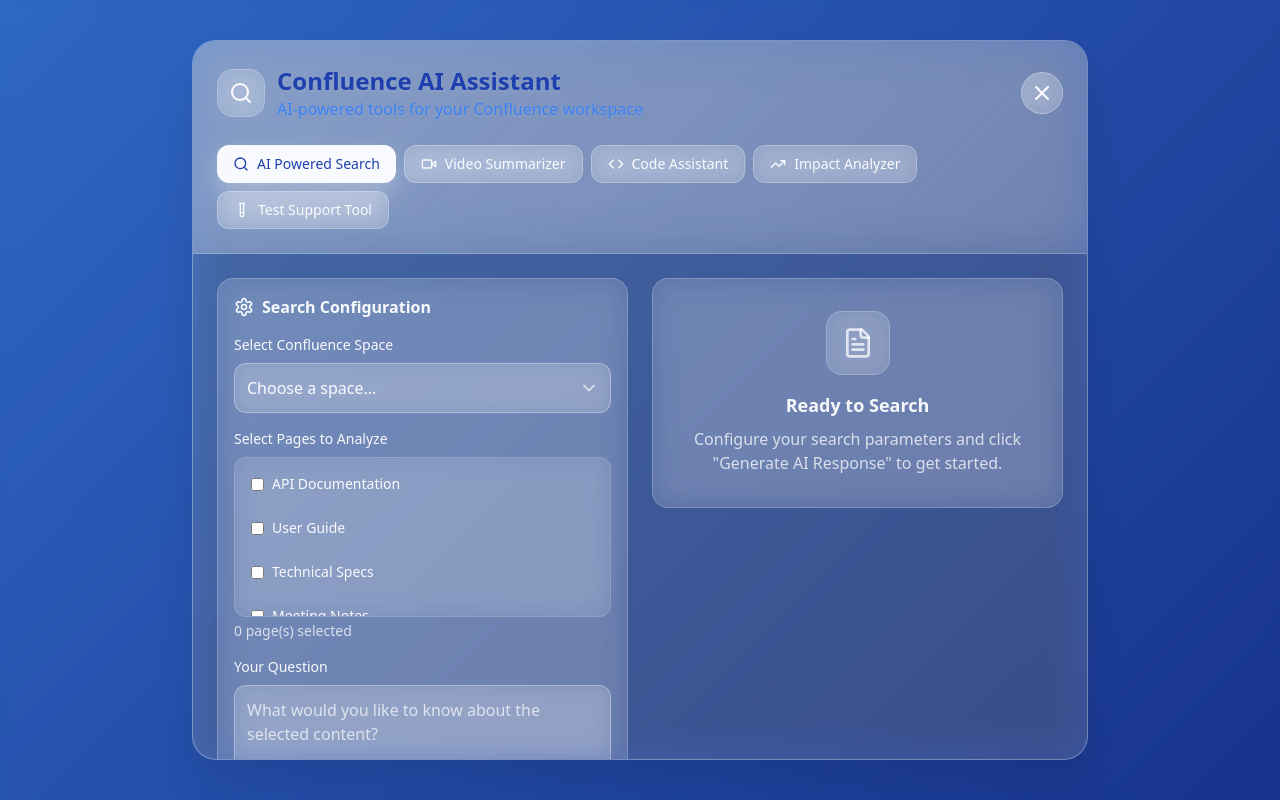
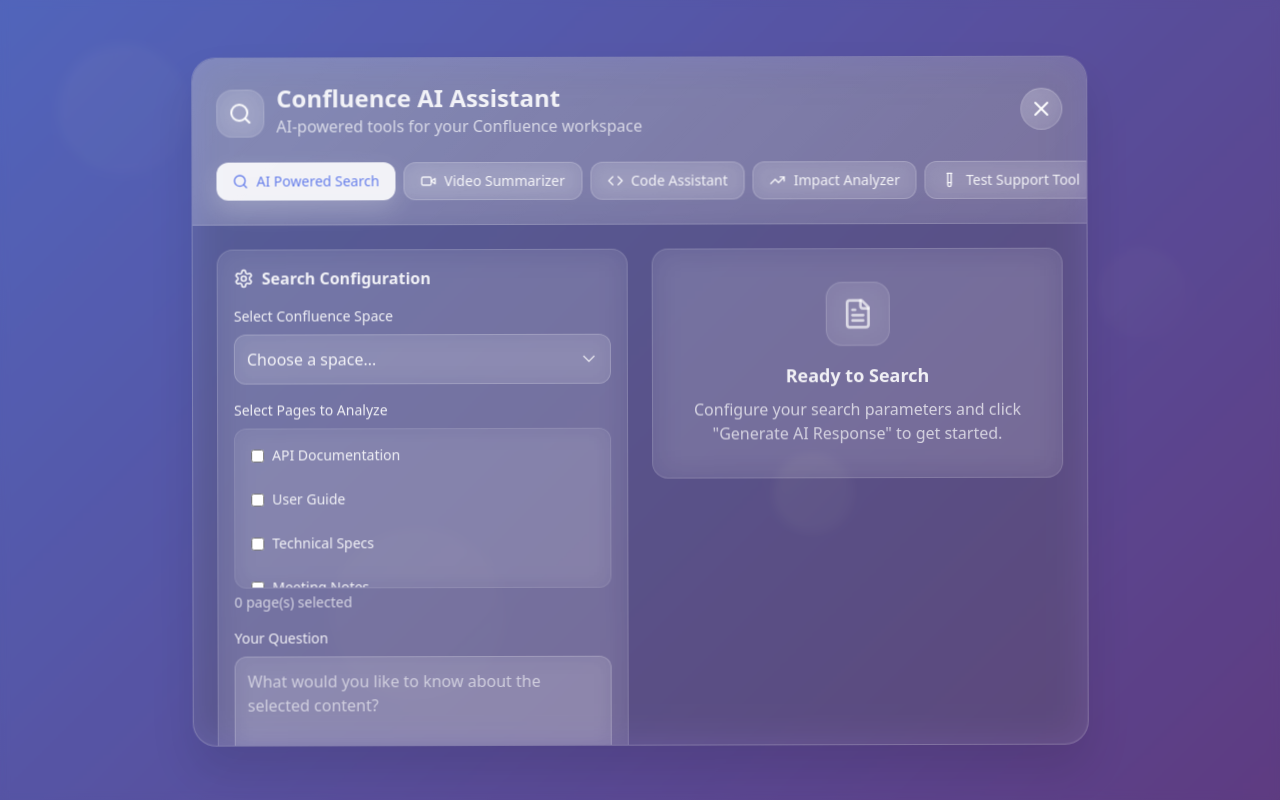
Before and after one commit to GaneshEEE/UI, a React (Vite) app: page / in a window 1280 px wide. Built offline with nearby package versions, Linux system fonts and the light colour scheme.

Commit message:
Updated index.css

```diff
--- a/src/App.tsx
+++ b/src/App.tsx
@@ -29,6 +29,12 @@ function App() {
 
   return (
     <div className="min-h-screen relative overflow-hidden">
+      {/* Floating Orbs Background */}
+      <div className="floating-orb w-32 h-32 top-10 left-10" style={{ animationDelay: '0s' }}></div>
+      <div className="floating-orb w-24 h-24 top-1/3 right-20" style={{ animationDelay: '2s' }}></div>
+      <div className="floating-orb w-40 h-40 bottom-20 left-1/4" style={{ animationDelay: '4s' }}></div>
+      <div className="floating-orb w-20 h-20 bottom-1/3 right-1/3" style={{ animationDelay: '6s' }}></div>
+
       <div className="relative z-10 p-4">
         {renderActiveFeature()}
       </div>
--- a/src/components/AIPoweredSearch.tsx
+++ b/src/components/AIPoweredSearch.tsx
@@ -62,17 +62,17 @@ ${selectedPages.map(page => `- ${page}`).join('\n')}
 
   return (
     <div className="fixed inset-0 bg-black/20 backdrop-blur-sm flex items-center justify-center z-40 p-4">
-      <div className="glass-container rounded-3xl w-full max-w-4xl max-h-[90vh] overflow-hidden">
+      <div className="glass-container rounded-3xl w-full max-w-4xl max-h-[90vh] overflow-hidden liquid-animation">
         {/* Header */}
         <div className="glass-header p-6">
           <div className="flex items-center justify-between">
             <div className="flex items-center space-x-3">
-              <div className="w-12 h-12 rounded-2xl glass-card flex items-center justify-center">
+              <div className="w-12 h-12 rounded-2xl glass-card flex items-center justify-center liquid-animation-delayed">
                 <Search className="w-6 h-6 text-white" />
               </div>
               <div>
-                <h2 className="text-2xl font-bold glass-text-blue">Confluence AI Assistant</h2>
-                <p className="glass-text-blue-muted">AI-powered tools for your Confluence workspace</p>
+                <h2 className="text-2xl font-bold glass-text">Confluence AI Assistant</h2>
+                <p className="glass-text-muted">AI-powered tools for your Confluence workspace</p>
               </div>
             </div>
             <button onClick={onClose} className="glass-button rounded-full p-2 hover:rotate-90 transition-transform duration-300">
@@ -81,7 +81,7 @@ ${selectedPages.map(page => `- ${page}`).join('\n')}
           </div>
 
           {/* Feature Navigation */}
-          <div className="mt-6 flex gap-2 flex-wrap">
+          <div className="mt-6 flex gap-2">
             {features.map((feature) => {
               const Icon = feature.icon;
               const isActive = feature.id === 'search';
@@ -276,7 +276,7 @@ ${selectedPages.map(page => `- ${page}`).join('\n')}
 
               {!response && !isLoading && (
                 <div className="glass-card rounded-2xl p-8 text-center">
-                  <div className="w-16 h-16 glass-card rounded-2xl flex items-center justify-center mx-auto mb-4">
+                  <div className="w-16 h-16 glass-card rounded-2xl flex items-center justify-center mx-auto mb-4 liquid-animation">
                     <FileText className="w-8 h-8 glass-text-muted" />
                   </div>
                   <h3 className="text-lg font-semibold glass-text mb-2">Ready to Search</h3>
--- a/src/index.css
+++ b/src/index.css
@@ -2,74 +2,74 @@
 @tailwind components;
 @tailwind utilities;
 
-/* Blue and White Glass UI Styles */
+/* Liquid Glass UI Styles */
 @layer base {
   body {
-    background: linear-gradient(135deg, #3b82f6 0%, #1e40af 100%);
+    background: linear-gradient(135deg, #667eea 0%, #764ba2 100%);
     min-height: 100vh;
   }
 }
 
 @layer components {
   .glass-container {
-    background: rgba(255, 255, 255, 0.15);
+    background: rgba(255, 255, 255, 0.1);
     backdrop-filter: blur(20px);
     -webkit-backdrop-filter: blur(20px);
-    border: 1px solid rgba(255, 255, 255, 0.3);
+    border: 1px solid rgba(255, 255, 255, 0.2);
     box-shadow: 0 25px 45px rgba(0, 0, 0, 0.1);
   }
 
   .glass-header {
-    background: linear-gradient(135deg, rgba(255, 255, 255, 0.25), rgba(255, 255, 255, 0.15));
+    background: linear-gradient(135deg, rgba(255, 255, 255, 0.2), rgba(255, 255, 255, 0.1));
     backdrop-filter: blur(25px);
     -webkit-backdrop-filter: blur(25px);
-    border-bottom: 1px solid rgba(255, 255, 255, 0.2);
+    border-bottom: 1px solid rgba(255, 255, 255, 0.15);
   }
 
   .glass-card {
-    background: rgba(255, 255, 255, 0.12);
+    background: rgba(255, 255, 255, 0.08);
     backdrop-filter: blur(15px);
     -webkit-backdrop-filter: blur(15px);
-    border: 1px solid rgba(255, 255, 255, 0.2);
+    border: 1px solid rgba(255, 255, 255, 0.15);
     transition: all 0.3s cubic-bezier(0.4, 0, 0.2, 1);
   }
 
   .glass-card:hover {
-    background: rgba(255, 255, 255, 0.18);
+    background: rgba(255, 255, 255, 0.12);
     transform: translateY(-2px);
     box-shadow: 0 20px 40px rgba(0, 0, 0, 0.15);
   }
 
   .glass-input {
-    background: rgba(255, 255, 255, 0.15);
+    background: rgba(255, 255, 255, 0.1);
     backdrop-filter: blur(10px);
     -webkit-backdrop-filter: blur(10px);
-    border: 1px solid rgba(255, 255, 255, 0.3);
-    color: rgba(255, 255, 255, 0.95);
+    border: 1px solid rgba(255, 255, 255, 0.2);
+    color: rgba(255, 255, 255, 0.9);
     transition: all 0.3s ease;
   }
 
   .glass-input:focus {
-    background: rgba(255, 255, 255, 0.2);
-    border-color: rgba(255, 255, 255, 0.5);
-    box-shadow: 0 0 20px rgba(255, 255, 255, 0.2);
+    background: rgba(255, 255, 255, 0.15);
+    border-color: rgba(255, 255, 255, 0.4);
+    box-shadow: 0 0 20px rgba(255, 255, 255, 0.1);
   }
 
   .glass-input::placeholder {
-    color: rgba(255, 255, 255, 0.7);
+    color: rgba(255, 255, 255, 0.6);
   }
 
   .glass-button {
-    background: linear-gradient(135deg, rgba(255, 255, 255, 0.25), rgba(255, 255, 255, 0.15));
+    background: linear-gradient(135deg, rgba(255, 255, 255, 0.2), rgba(255, 255, 255, 0.1));
     backdrop-filter: blur(15px);
     -webkit-backdrop-filter: blur(15px);
-    border: 1px solid rgba(255, 255, 255, 0.3);
+    border: 1px solid rgba(255, 255, 255, 0.2);
     color: white;
     transition: all 0.3s cubic-bezier(0.4, 0, 0.2, 1);
   }
 
   .glass-button:hover {
-    background: linear-gradient(135deg, rgba(255, 255, 255, 0.35), rgba(255, 255, 255, 0.25));
+    background: linear-gradient(135deg, rgba(255, 255, 255, 0.3), rgba(255, 255, 255, 0.2));
     transform: translateY(-1px);
     box-shadow: 0 15px 30px rgba(0, 0, 0, 0.2);
   }
@@ -79,73 +79,92 @@
   }
 
   .glass-button-primary {
-    background: linear-gradient(135deg, rgba(59, 130, 246, 0.9), rgba(30, 64, 175, 0.9));
+    background: linear-gradient(135deg, rgba(102, 126, 234, 0.8), rgba(118, 75, 162, 0.8));
     backdrop-filter: blur(15px);
     -webkit-backdrop-filter: blur(15px);
-    border: 1px solid rgba(255, 255, 255, 0.4);
-    color: white;
+    border: 1px solid rgba(255, 255, 255, 0.3);
   }
 
   .glass-button-primary:hover {
-    background: linear-gradient(135deg, rgba(59, 130, 246, 1), rgba(30, 64, 175, 1));
-    box-shadow: 0 15px 35px rgba(59, 130, 246, 0.4);
+    background: linear-gradient(135deg, rgba(102, 126, 234, 0.9), rgba(118, 75, 162, 0.9));
+    box-shadow: 0 15px 35px rgba(102, 126, 234, 0.4);
   }
 
   .glass-nav-button {
-    background: rgba(255, 255, 255, 0.15);
+    background: rgba(255, 255, 255, 0.1);
     backdrop-filter: blur(10px);
     -webkit-backdrop-filter: blur(10px);
-    border: 1px solid rgba(255, 255, 255, 0.25);
-    color: rgba(255, 255, 255, 0.95);
+    border: 1px solid rgba(255, 255, 255, 0.2);
+    color: rgba(255, 255, 255, 0.9);
     transition: all 0.3s cubic-bezier(0.4, 0, 0.2, 1);
   }
 
   .glass-nav-button:hover {
-    background: rgba(255, 255, 255, 0.25);
+    background: rgba(255, 255, 255, 0.2);
     transform: translateY(-1px);
   }
 
   .glass-nav-button-active {
-    background: rgba(255, 255, 255, 0.95);
-    color: #1e40af;
-    box-shadow: 0 10px 25px rgba(255, 255, 255, 0.3);
+    background: rgba(255, 255, 255, 0.9);
+    color: #667eea;
+    box-shadow: 0 10px 25px rgba(255, 255, 255, 0.2);
+  }
+
+  .liquid-animation {
+    animation: liquidFloat 6s ease-in-out infinite;
+  }
+
+  .liquid-animation-delayed {
+    animation: liquidFloat 6s ease-in-out infinite 2s;
+  }
+
+  @keyframes liquidFloat {
+    0%, 100% { transform: translateY(0px) rotate(0deg); }
+    33% { transform: translateY(-10px) rotate(1deg); }
+    66% { transform: translateY(5px) rotate(-1deg); }
   }
 
   .glass-content {
-    background: rgba(255, 255, 255, 0.08);
+    background: rgba(255, 255, 255, 0.05);
     backdrop-filter: blur(12px);
     -webkit-backdrop-filter: blur(12px);
-    border: 1px solid rgba(255, 255, 255, 0.15);
+    border: 1px solid rgba(255, 255, 255, 0.1);
   }
 
   .glass-text {
-    color: rgba(255, 255, 255, 0.95);
+    color: rgba(255, 255, 255, 0.9);
   }
 
   .glass-text-muted {
-    color: rgba(255, 255, 255, 0.75);
-  }
-
-  .glass-text-blue {
-    color: #1e40af;
-    text-shadow: 0 2px 4px rgba(255, 255, 255, 0.1);
-  }
-
-  .glass-text-blue-muted {
-    color: #3b82f6;
-    text-shadow: 0 1px 2px rgba(255, 255, 255, 0.1);
+    color: rgba(255, 255, 255, 0.7);
   }
 
   .glass-select {
-    background: rgba(255, 255, 255, 0.15);
+    background: rgba(255, 255, 255, 0.1);
     backdrop-filter: blur(10px);
     -webkit-backdrop-filter: blur(10px);
-    border: 1px solid rgba(255, 255, 255, 0.3);
-    color: rgba(255, 255, 255, 0.95);
+    border: 1px solid rgba(255, 255, 255, 0.2);
+    color: rgba(255, 255, 255, 0.9);
   }
 
   .glass-select option {
-    background: rgba(59, 130, 246, 0.95);
+    background: rgba(102, 126, 234, 0.9);
     color: white;
   }
+
+  .floating-orb {
+    position: absolute;
+    border-radius: 50%;
+    background: linear-gradient(135deg, rgba(255, 255, 255, 0.1), rgba(255, 255, 255, 0.05));
+    backdrop-filter: blur(5px);
+    -webkit-backdrop-filter: blur(5px);
+    animation: floatingOrb 8s ease-in-out infinite;
+  }
+
+  @keyframes floatingOrb {
+    0%, 100% { transform: translate(0, 0) scale(1); opacity: 0.3; }
+    25% { transform: translate(20px, -30px) scale(1.1); opacity: 0.5; }
+    50% { transform: translate(-15px, -20px) scale(0.9); opacity: 0.4; }
+    75% { transform: translate(25px, 10px) scale(1.05); opacity: 0.6; }
+  }
 }
```
